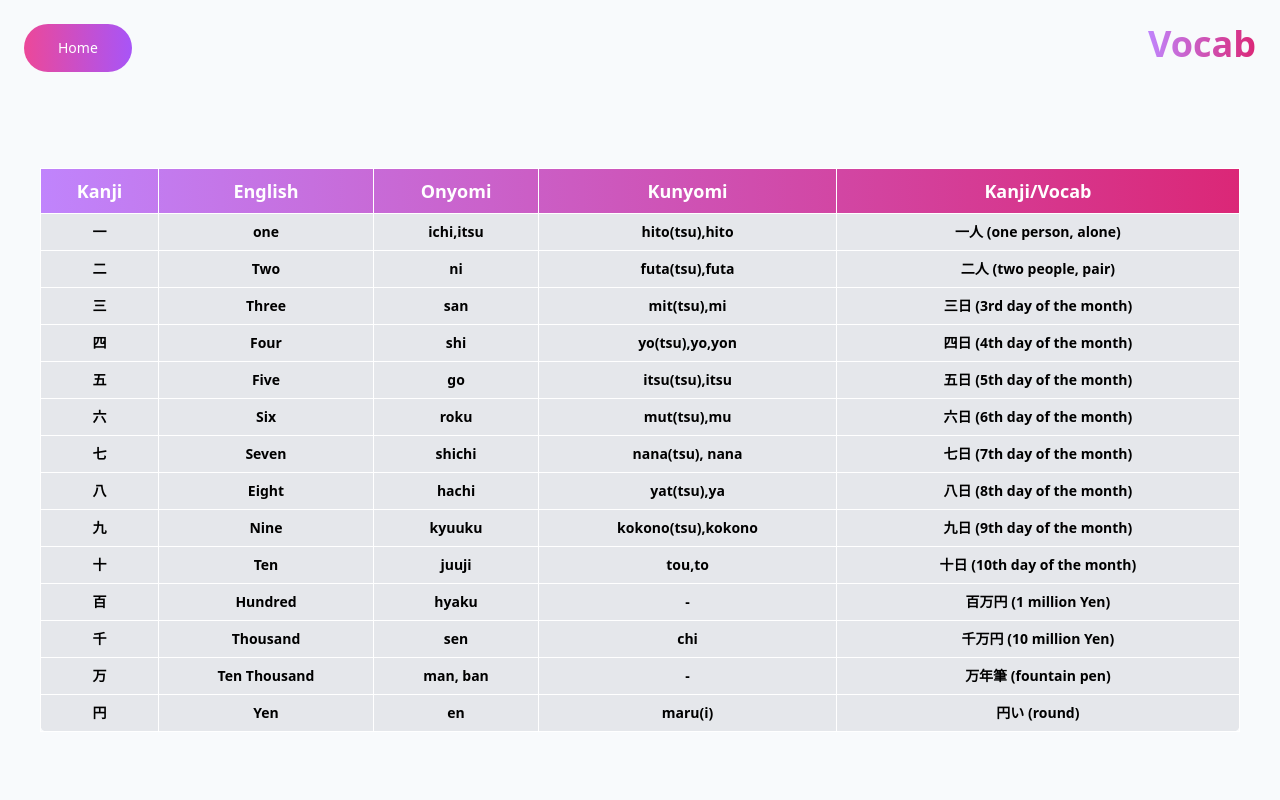
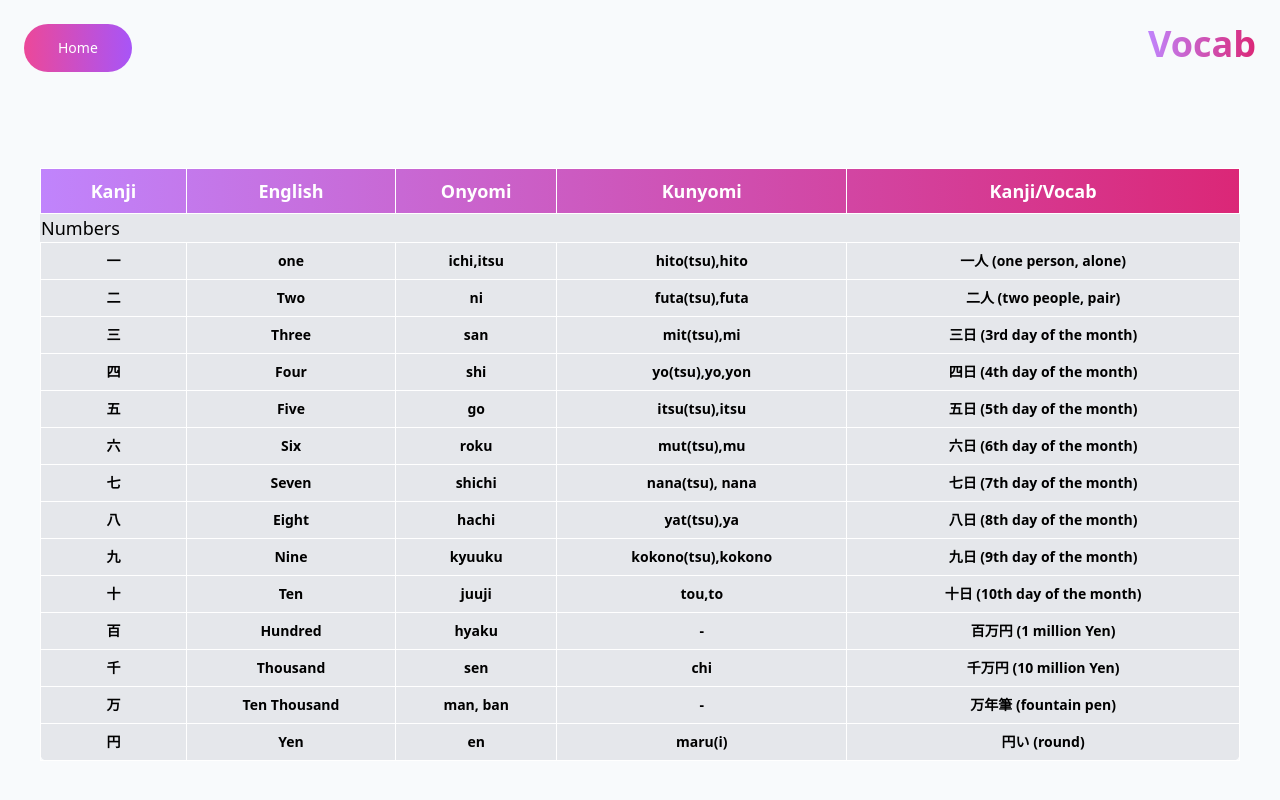
Before and after one commit to Akwei001/Jgame, a React (Vite) app: page /Vocab in a window 1280 px wide. Shown: the top 800 px of the page. Built offline with nearby package versions, Linux system fonts and the light colour scheme.

Commit message:
title added

```diff
--- a/src/components/Vocab.jsx
+++ b/src/components/Vocab.jsx
@@ -473,6 +473,7 @@ function Vocab() {
       </header>
       <div className='grid grid-cols-1'>
         <table className='m-10 text-lg bg-gray-200 border border-collapse rounded-lg table-auto'>
+          <h2>Numbers</h2>
           <thead>
             <tr className='text-white rounded-lg bg-gradient-to-r from-purple-400 to-pink-600'>
               <th className='p-2 border border-white '>Kanji</th>
```
